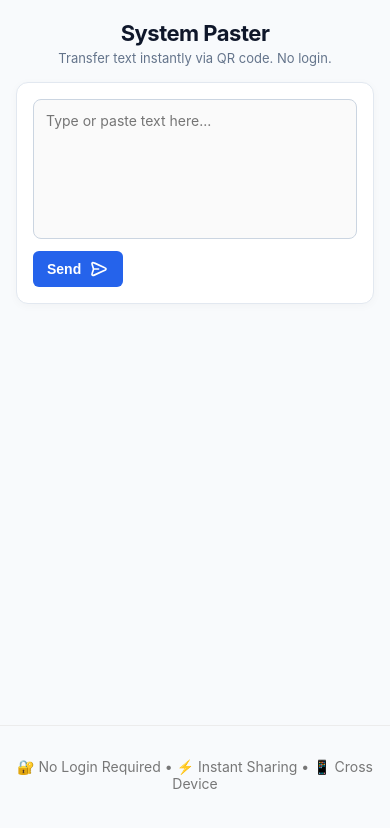
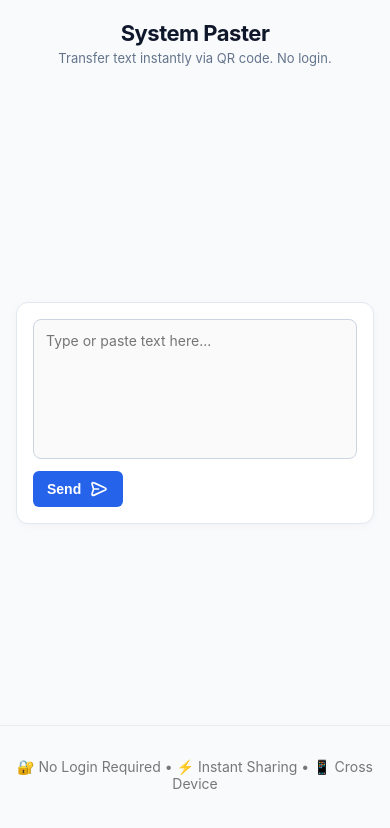
Before and after one commit to Kedar-Dev25/System-Paster, a React (Vite) app in the folder frontend-/: page / in a window 390 px wide. Shown: the top 828 px of the page. Built offline with nearby package versions, Linux system fonts and the light colour scheme.

Commit message:
Adjust mobile spacing for better textarea layout

```diff
--- a/frontend-/src/App.css
+++ b/frontend-/src/App.css
@@ -54,6 +54,7 @@ body {
   max-width: 600px;
   box-sizing: border-box;
   border: 1px solid #e2e8f0;
+  margin-top: 220px;
 }
 
 /* Textarea */
@@ -70,6 +71,7 @@ body {
   font-family: inherit;
   background-color: #fafafa;
   transition: all 0.2s ease;
+
 }
 
 .text-area:focus {
@@ -211,6 +213,8 @@ body {
 
   .container {
     padding: 24px;
+    margin-top: 0;   /* 👈 Add this */
+
   }
 
   .text-area {
```
